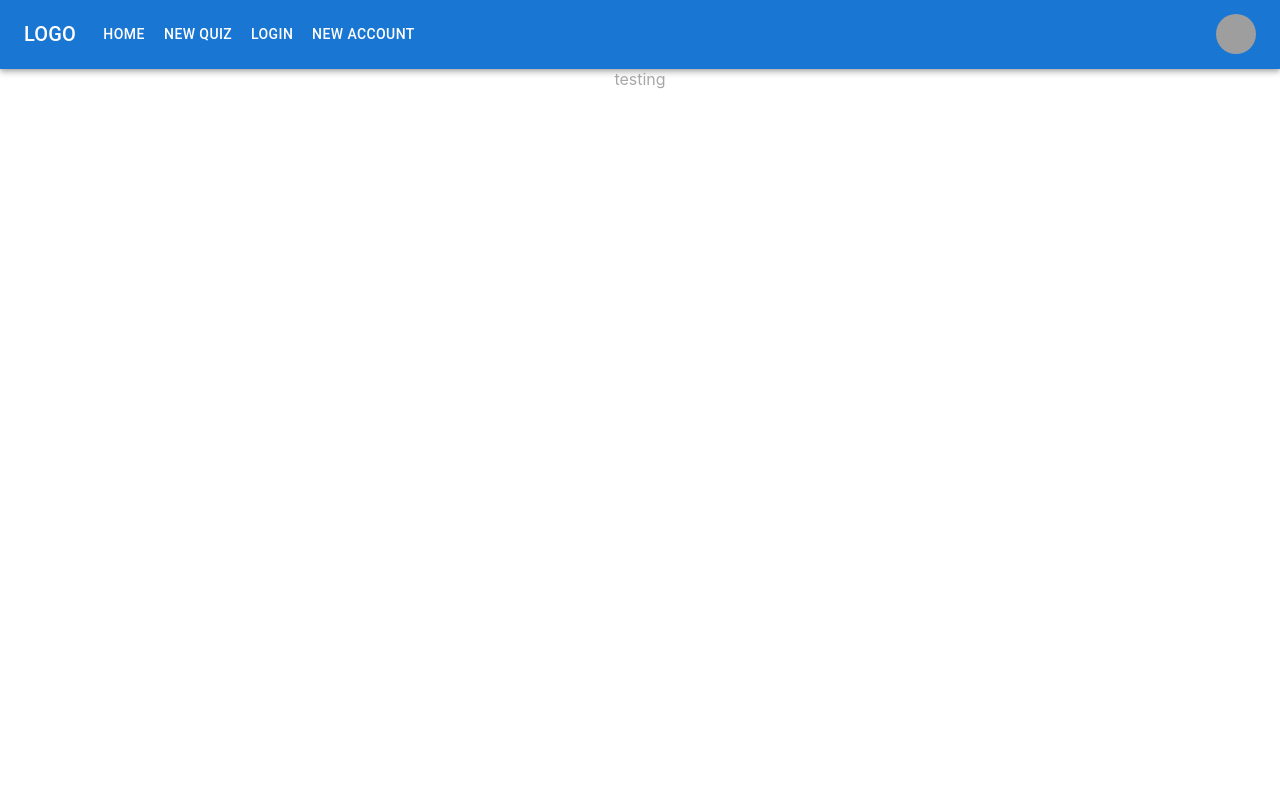
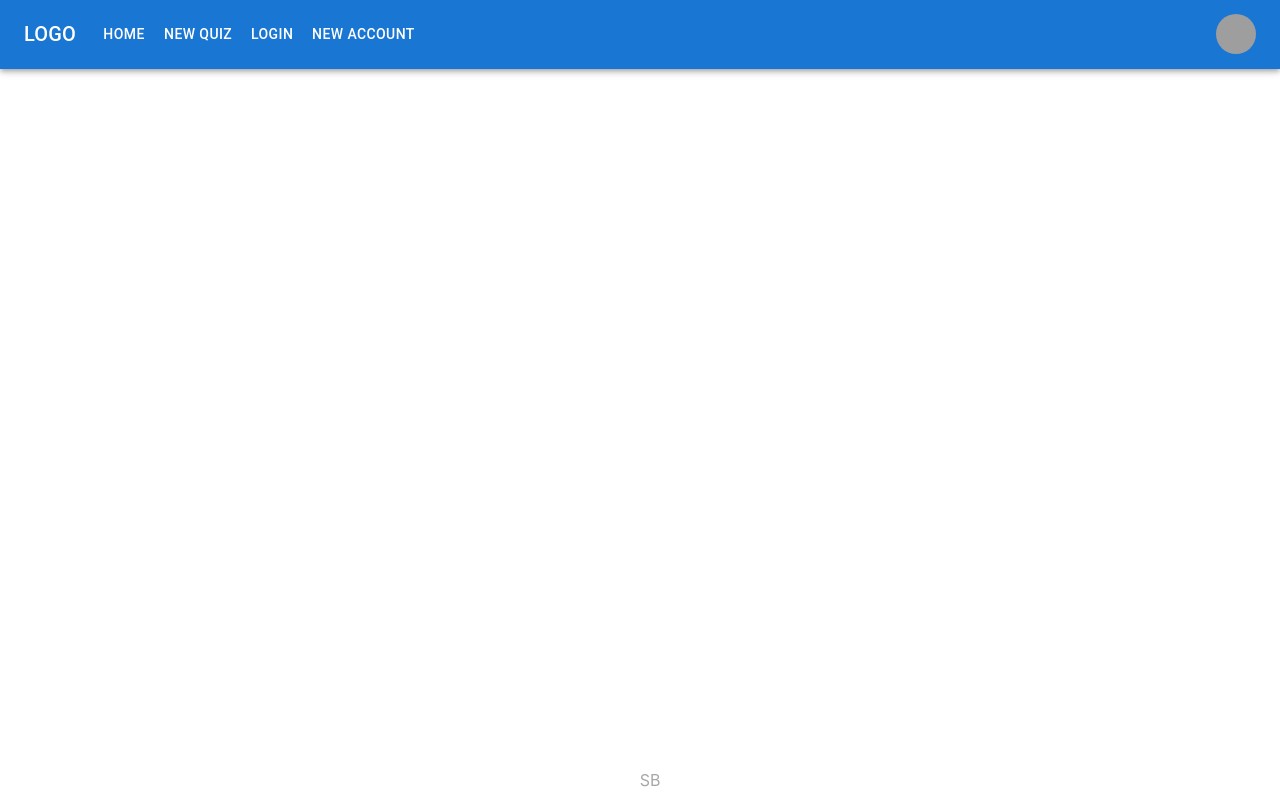
Before and after one commit to Leepzig/shareaquiz, a React (Create React App) app: page / in a window 1280 px wide. Built offline with nearby package versions, Linux system fonts and the light colour scheme; grey boxes are pictures that could not be loaded.

Commit message:
styled footer to bottom centered

```diff
--- a/src/App.css
+++ b/src/App.css
@@ -43,8 +43,13 @@ a, a:visited, a:hover, a:active {
 }
 
 footer {
-  position: relative;
-  left: 0;
+  position: fixed;
   bottom: 0;
   color: rgb(168, 167, 167);
+  padding: 10px 10px 0px 10px;
+  height: 30px;
+  text-align: center;
+  margin-top : 40px;
+  margin: auto;
+  width: 100%;
 }
--- a/src/App.js
+++ b/src/App.js
@@ -19,7 +19,8 @@ function App() {
           <Route exact path = '/newaccount' element={<Signup />} />
           <Route exact path = '/newquiz' element={<NewQuiz />} />
         </Routes>
-      <footer align="center" className="footer--pin">{<footer />} testing</footer>
+      {/* <footer align="center" className="footer--pin">{<footer />} testing</footer> */}
+      <footer align="center" className="footer--pin">SB</footer>
       </Router>
 
     </div>
```
